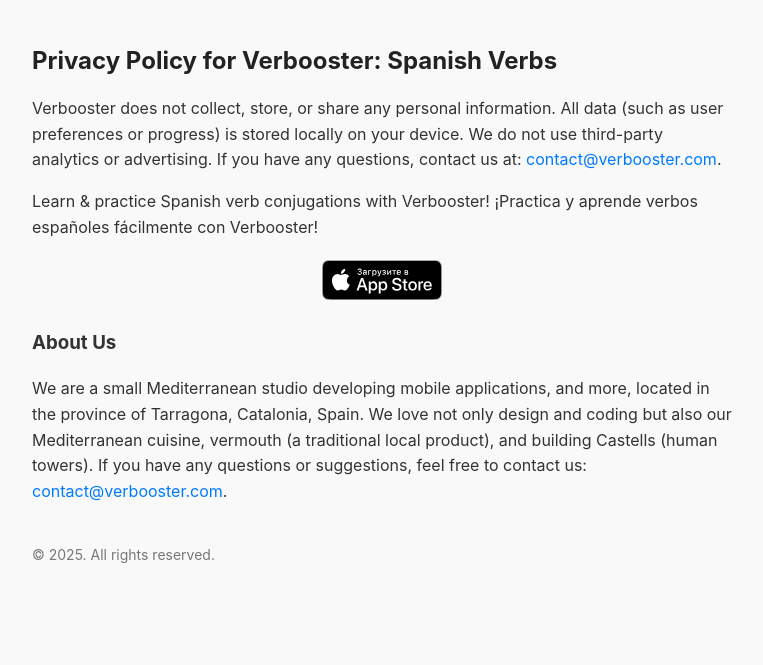
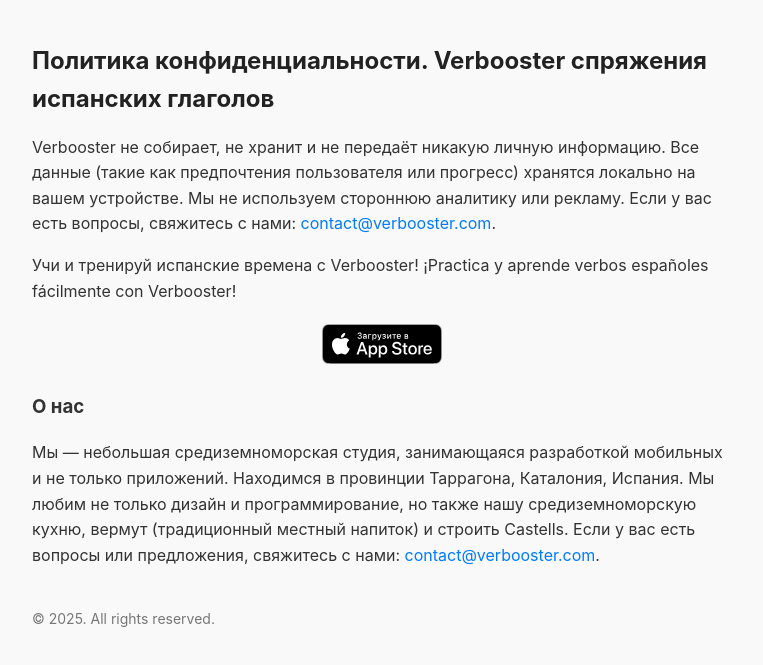
Before and after one commit to ToccaEs/Verbooster_Privacy, a plain HTML site: page privacy_ru.html in a window 1280 px wide. Shown: the part 567-1232 px from the top of the page, without its empty margins (258-1021 px from the left). Before the commit the page ends 1188 px from the top, so only its background shows below. Drawn offline with Linux system fonts and the light colour scheme.

Commit message:
Update privacy_ru.html

```diff
--- a/privacy_ru.html
+++ b/privacy_ru.html
@@ -4,8 +4,8 @@
     <meta charset="UTF-8">
     <meta name="viewport" content="width=device-width, initial-scale=1.0">
      <meta name="description" content="Verbooster Спряжения испанских глаголов. Настрой упражнения и флэш-карточки под себя: выбери время, местоимения, глаголы (разные виды, включая неправильные и возвратные). Используй смарт-статистику и автоматический лист заданий для работы над ошибками.">
-    <meta name="keywords" content="Verbooster, Spanish verb conjugations, practice, learn Spanish, conjugations, Spanish grammar, flashcards, quizzes, training, conjugation, verbos españoles, grammar, tenses, pronouns, irregular, exercises, study, Spain, subjuntivo, learn, quiz, verbs, language, учить испанский, учить, испанские глаголы, спряжения испанских глаголов, неправильные глаголы, 学习西班牙语 , تعلم الإسبانية ,  Apprendre l’espagnol , 学习西班牙语动词 , تعلم الأفعال الإسبانية , Apprendre les verbes espagnols , 學習西班牙語 , 學習西班牙語動詞 , Latin America">
-    <title>Verbooster: Spanish Verbs - Learn & Practice Conjugations</title>
+    <meta name="keywords" content="Verbooster, склонения, спряжения испанских глаголов, времена испанских глаголов, Spanish verb conjugations, practice, learn Spanish, conjugations, Spanish grammar, flashcards, quizzes, training, conjugation, verbos españoles, grammar, tenses, pronouns, irregular, exercises, study, Spain, subjuntivo, learn, quiz, verbs, language, учить испанский, учить, испанские глаголы, спряжения испанских глаголов, неправильные глаголы, 学习西班牙语 , تعلم الإسبانية ,  Apprendre l’espagnol , 学习西班牙语动词 , تعلم الأفعال الإسبانية , Apprendre les verbes espagnols , 學習西班牙語 , 學習西班牙語動詞 , Latin America">
+    <title>Verbooster: Практикуй спряжения испанских глаголов по разным временам</title>
        <link rel="icon" type="image/png" href="https://github.com/ToccaEs/ToccaEs.github.io/raw/57fbb9841ba04c363609dba987330d315141c129/favicon.png" />
     <style>
         body {
@@ -65,17 +65,17 @@
 <body>
 <section>
     <img src="https://raw.githubusercontent.com/ToccaEs/Verbooster_Sp/refs/heads/main/Long%20name%20JPEG%20for%20PH%20brighter.jpg"
-         alt="Verbooster Spanish Verbs Conjugations"
+         alt="Verbooster Спрягай испанские глаголы"
          style="width:100%; height:auto; margin-bottom: 20px;">
 </section>
 
 <div class="text-content">
-    <h1>Privacy Policy for Verbooster: Spanish Verbs</h1>
-            <p> Verbooster does not collect, store, or share any personal information. All data (such as user preferences or progress) is stored locally on your device. We do not use third-party analytics or advertising. If you have any questions, contact us at:
+    <h1>Политика конфиденциальности. Verbooster спряжения испанских глаголов</h1>
+            <p> Verbooster не собирает, не хранит и не передаёт никакую личную информацию. Все данные (такие как предпочтения пользователя или прогресс) хранятся локально на вашем устройстве. Мы не используем стороннюю аналитику или рекламу. Если у вас есть вопросы, свяжитесь с нами:
        <a href="mailto:contact@verbooster.com">contact@verbooster.com</a>.
             </p>
 
-        Learn & practice Spanish verb conjugations with Verbooster! ¡Practica y aprende verbos españoles fácilmente con Verbooster!
+        Учи и тренируй испанские времена с Verbooster! ¡Practica y aprende verbos españoles fácilmente con Verbooster!
     </p>
     <div style="text-align: center; margin: 20px 0;">
         <a href="https://apps.apple.com/es/app/verbooster-spanish-verbs/id6744456488" class="app-link">
@@ -86,8 +86,8 @@
 
     <!-- About Us Section -->
 <section id="about-us">
-  <h3>About Us</h3>
-  <p>We are a small Mediterranean studio developing mobile applications, and more, located in the province of Tarragona, Catalonia, Spain. We love not only design and coding but also our Mediterranean cuisine, vermouth (a traditional local product), and building Castells (human towers). If you have any questions or suggestions, feel free to contact us: <a href="mailto:contact@verbooster.com">contact@verbooster.com</a>.</p>
+  <h3>О нас</h3>
+  <p>Мы — небольшая средиземноморская студия, занимающаяся разработкой мобильных и не только приложений. Находимся в провинции Таррагона, Каталония, Испания. Мы любим не только дизайн и программирование, но также нашу средиземноморскую кухню, вермут (традиционный местный напиток) и строить Castells. Если у вас есть вопросы или предложения, свяжитесь с нами: <a href="mailto:contact@verbooster.com">contact@verbooster.com</a>.</p>
 </section>
     <p class="footer">© 2025. All rights reserved.</p>
 </body>
```
